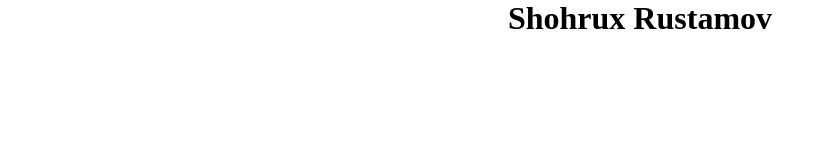
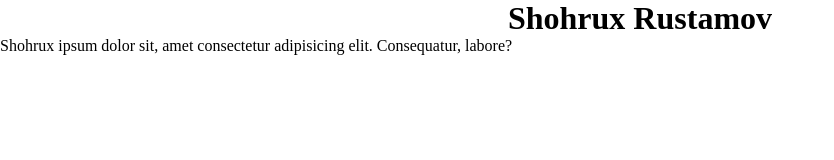
Before and after one commit to AbdulazizCreator/reactn15-lesson18-classwork, a plain HTML site: page about.html in a window 1280 px wide. Shown: the whole page, without its empty margins (0-834 px from the left). Drawn offline with Linux system fonts and the light colour scheme.

Commit message:
desc added

```diff
--- a/about.html
+++ b/about.html
@@ -3,10 +3,11 @@
   <head>
     <meta charset="UTF-8" />
     <meta name="viewport" content="width=device-width, initial-scale=1.0" />
-    <title>Document</title>
+    <title>Shohrux</title>
     <link rel="stylesheet" href="css/style.css" />
   </head>
   <body>
     <h1>Shohrux Rustamov</h1>
+    <p>Shohrux ipsum dolor sit, amet consectetur adipisicing elit. Consequatur, labore?</p>
   </body>
 </html>
```
